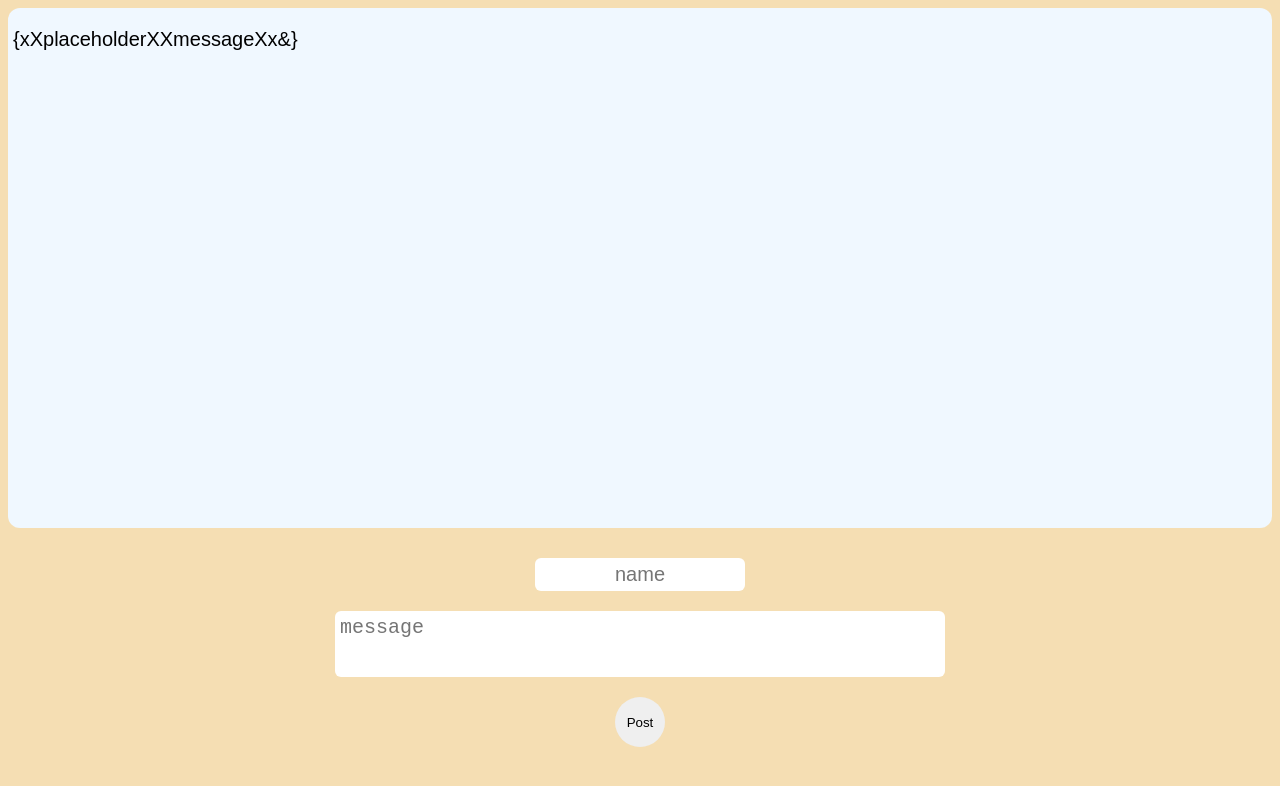
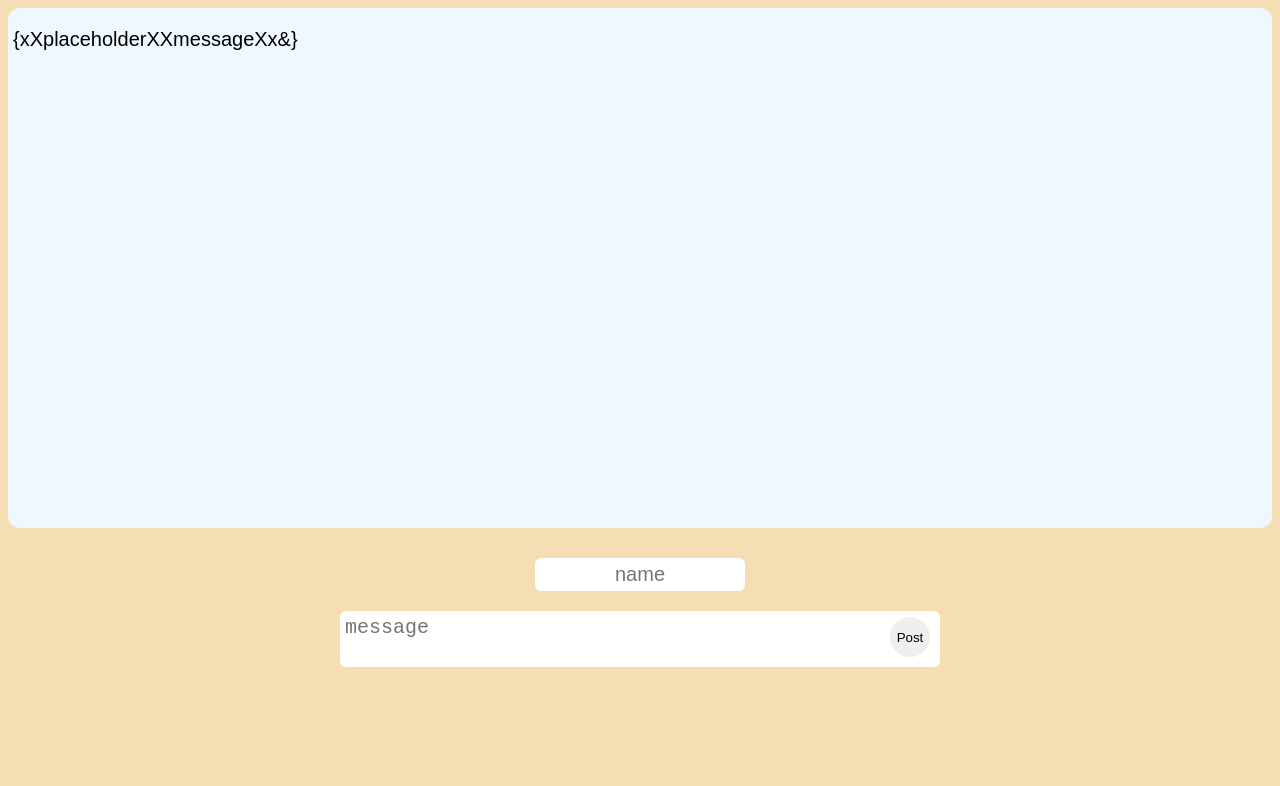
Before and after one commit to IamTaaseen/RealtimeChat, a website: page index.html in a window 1280 px wide. Drawn offline with nearby package versions, Linux system fonts and the light colour scheme; no server answers.

Commit message:
Added cool css to the 'Post' button

```diff
--- a/app.js
+++ b/app.js
@@ -52,7 +52,7 @@ function escapeHTML(str) {
         .replaceAll("'", "&#39;");
 }
 function PleaseDontCollide(){
-    return Date.now() + "-" + randomUUID() + "-" + randomUUID() + "-" + randomUUID() + "-" + randomUUID() + "-" + randomUUID() + "-" + randomUUID() + "-" + randomUUID() + "-" + randomUUID() + "-" + randomUUID() + "-" + randomUUID() + "-" + randomUUID() + "-" + randomUUID() + "-" + randomUUID() + "-" + randomUUID() + "-" + randomUUID() + "-" + randomUUID()
+    return Date.now() + "-" + randomUUID()
 }
 function formattedTimestamp(createdAt){
     return new Date(createdAt).toLocaleString();
--- a/index.html
+++ b/index.html
@@ -14,8 +14,10 @@
     <form id="form" action="/" method="POST" autocomplete="off">
 
         <input type="text" id="name" name="name" placeholder="name" required>
-        <textarea type="text" id="message" name="stuffs" placeholder="message" required></textarea>
-        <button id="submit">Post</button>
+        <div id="wrapper">
+            <textarea type="text" id="message" name="stuffs" placeholder="message" required></textarea>
+            <button id="submit">Post</button>
+        </div>
     </form>
     <script src="/socket.io/socket.io.js"></script>
     <script src="/script.js"></script>
--- a/public/style.css
+++ b/public/style.css
@@ -11,27 +11,39 @@ body{
     display: block;
     margin: 0 auto ;
     margin-bottom: 20px;
-    width: 90%;
+
 
 }
 #name{
+    width: 90%;
     text-align: center;
     max-width: 200px;
 }
+#message::-webkit-scrollbar{
+    display: none;
+}
 #message{
+    padding: 5px 50px 5px 5px ;
+    box-sizing: border-box;
+    width: 100%;
     resize: none;
     max-width: 600px;
     max-height: 300px;
 }
-#message::-webkit-scrollbar{
-    display: none;
+#wrapper{
+    position: relative;
+    width: 90%;
+    max-width: 600px;
+    margin: 0 auto;
 }
 #submit{
+    position: absolute;
+    right: 10px;
+    bottom: 10px;
     border: 0;
     border-radius: 50%;
-    width: 50px;
-    height: 50px;
-    margin: 10px auto ;
+    width: 40px;
+    height: 40px;
     display: block;
     transition: .2s ease;
 }
```
Also changed, not shown: 1 other file.
